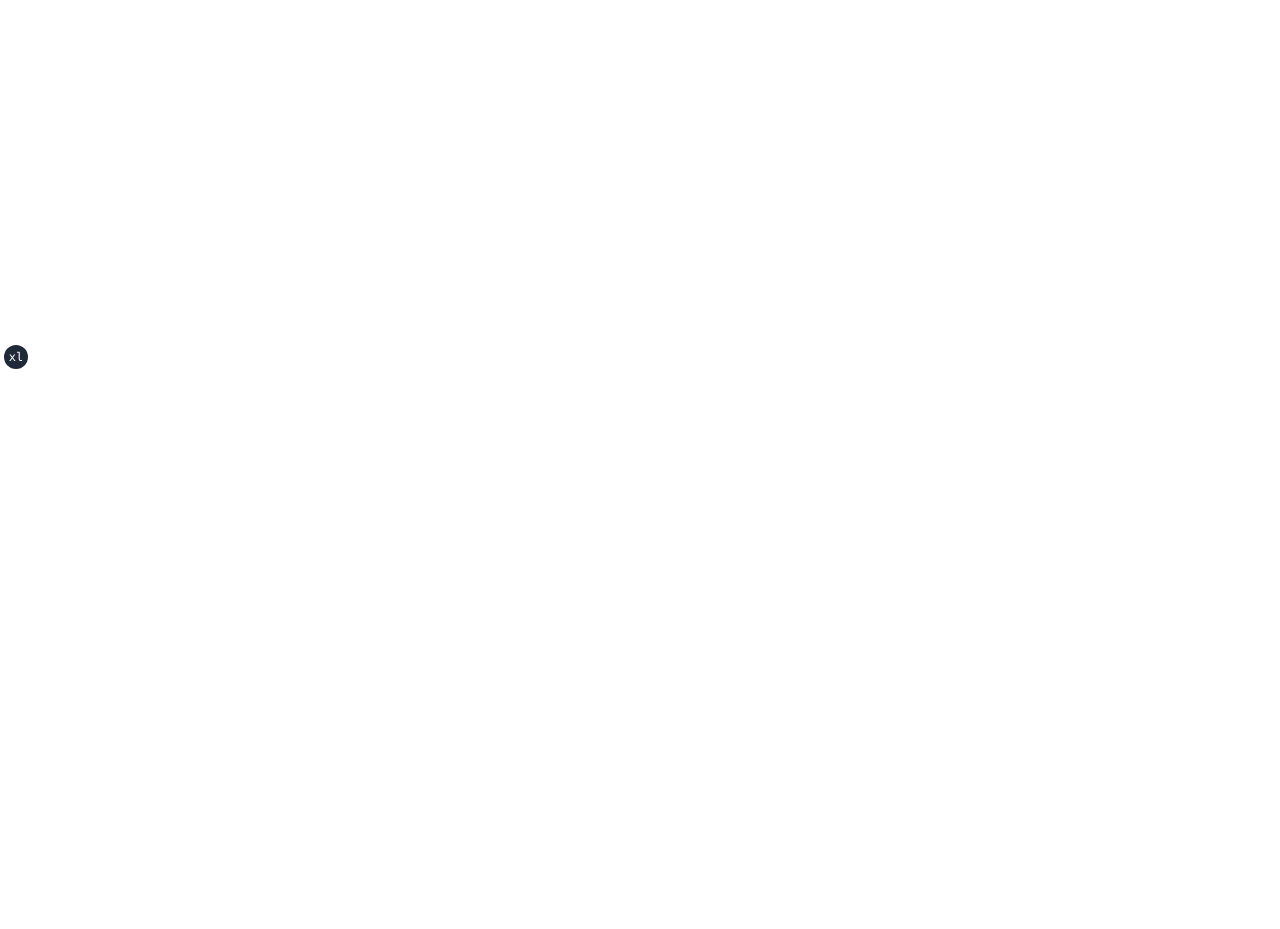
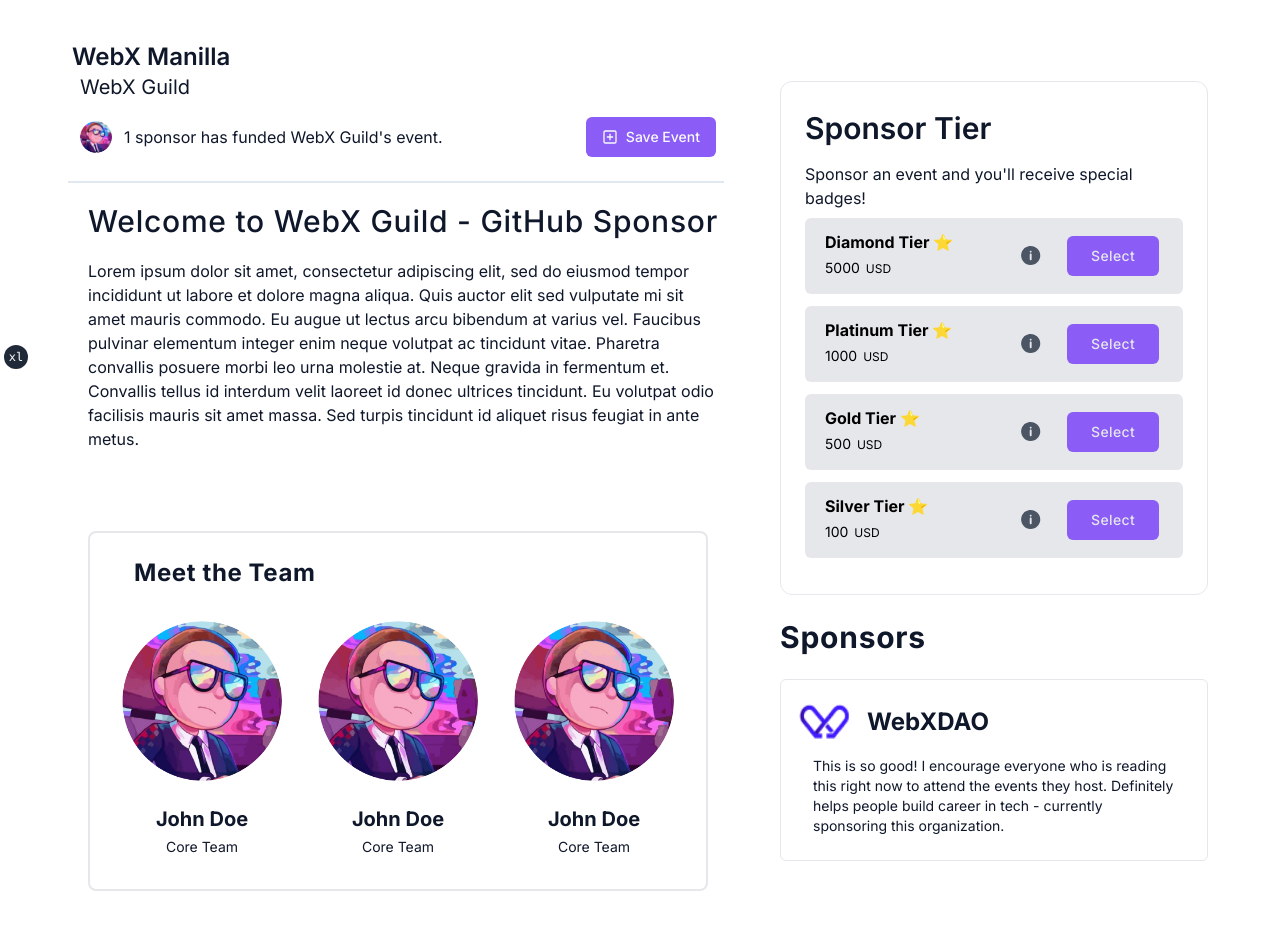
Before and after one commit to Guidlify/guidlify.com, a Next.js app: page /organization/sponsor in a window 1280 px wide. Before the commit this address had no page. Shown: the part 427-1356 px from the top of the page. Before the commit the page ends 800 px from the top, so only its background shows below. Built offline with nearby package versions, Linux system fonts and the light colour scheme.

Commit message:
feat: add sponsor page

```diff
--- /dev/null
+++ b/app/organization/sponsor/page.tsx
@@ -0,0 +1,270 @@
+"use client"
+
+import Image from "next/legacy/image"
+import Link from "next/link"
+
+import { Avatar, AvatarFallback, AvatarImage } from "@/components/ui/avatar"
+import { Button } from "@/components/ui/button"
+import {
+  HoverCard,
+  HoverCardContent,
+  HoverCardTrigger,
+} from "@/components/ui/hover-card"
+import AvatarOverLap from "@/components/home-page/avatar-overlap"
+import { Icons } from "@/components/icons"
+import BadgeSection from "@/components/organization/badge-section"
+import BannerOrganization from "@/components/organization/banner"
+import CreateEvent from "@/components/organization/create-event"
+
+const sponsorData = [
+  {
+    tier: "Diamond",
+    price: "5000",
+  },
+  {
+    tier: "Platinum",
+    price: "1000",
+  },
+  {
+    tier: "Gold",
+    price: "500",
+  },
+  {
+    tier: "Silver",
+    price: "100",
+  },
+]
+
+const badgeSponsorData = {
+  sponsor: [
+    {
+      title: "Sponsoring",
+      items: [
+        {
+          name: "WebXGuild",
+          url: "/organization/webxguild.png",
+        },
+        {
+          name: "WebXDAO",
+          url: "/organization/webxdao.png",
+        },
+      ],
+    },
+    {
+      title: "Organizations",
+      items: [
+        {
+          name: "WebXGuild",
+          url: "/organization/codepen.png",
+        },
+        {
+          name: "WebXDAO",
+          url: "/organization/ghost.png",
+        },
+      ],
+    },
+  ],
+  sponsoring: [
+    {
+      title: "Attending",
+      items: [
+        {
+          name: "WebX Manila",
+          date: "10/24/2023",
+        },
+        {
+          name: "ETHGlobal",
+          date: "12/23/2023",
+        },
+        {
+          name: "Hackcon",
+          date: "03/13/2023",
+        },
+      ],
+    },
+    {
+      title: "Past Events Attended",
+      items: [
+        {
+          name: "WebX Manila",
+          date: "10/24/2023",
+        },
+        {
+          name: "Polygon Hacks",
+          date: "12/23/2023",
+        },
+        {
+          name: "Chicken neck eater",
+          date: "12/23/2023",
+        },
+        {
+          name: "MLH Manila",
+          date: "12/23/2023",
+        },
+      ],
+    },
+  ],
+}
+
+const OrganizationPage = () => {
+  return (
+    <div className="container mb-20">
+      <BannerOrganization url="/organization/banner.png" />
+      <div className="mr-10 flex justify-end">
+        <div className="mr-3 mt-[-24px]">
+          <AvatarOverLap
+            size={36}
+            url={"/organization/avatar.png"}
+            option="black"
+          />
+        </div>
+        <span className="mt-1 text-sm text-white">
+          1k+ people interested are in this event!
+        </span>
+      </div>
+      <div className="flex px-10">
+        <div className="mr-8 flex flex-col">
+          <h1 className="mt-10 text-2xl font-semibold">WebX Manilla</h1>
+          <h3 className="mb-4 ml-2 text-xl">WebX Guild</h3>
+          <div className="mx-2 flex justify-between">
+            <div className="flex items-center justify-center">
+              <Avatar className="mr-2 h-8 w-8">
+                <AvatarImage
+                  src={"/organization/avatar.png"}
+                  alt="avatar image"
+                />
+                <AvatarFallback>{"GL"}</AvatarFallback>
+              </Avatar>
+              <span className="ml-1">
+                1 sponsor has funded WebX Guild&apos;s event.
+              </span>
+            </div>
+            <div className="mr-6">
+              <Button className="bg-violet-500">
+                <Icons.plusSquare className="mr-2 h-4 w-4 shrink-0" />
+                Save Event
+              </Button>
+            </div>
+          </div>
+          <div className="border-b-1 ml-[-4px] mt-6 w-[calc(100%-20px)] border" />
+          <div className="mx-4 text-left">
+            <h1 className="text-bold py-5 text-3xl font-medium tracking-wide">
+              Welcome to WebX Guild - GitHub Sponsor
+            </h1>
+            <p className="mr-4">
+              Lorem ipsum dolor sit amet, consectetur adipiscing elit, sed do
+              eiusmod tempor incididunt ut labore et dolore magna aliqua. Quis
+              auctor elit sed vulputate mi sit amet mauris commodo. Eu augue ut
+              lectus arcu bibendum at varius vel. Faucibus pulvinar elementum
+              integer enim neque volutpat ac tincidunt vitae. Pharetra convallis
+              posuere morbi leo urna molestie at. Neque gravida in fermentum et.
+              Convallis tellus id interdum velit laoreet id donec ultrices
+              tincidunt. Eu volutpat odio facilisis mauris sit amet massa. Sed
+              turpis tincidunt id aliquet risus feugiat in ante metus.{" "}
+            </p>
+            <div className="mr-6 mt-20 rounded-lg border-2 border-gray-200 px-8 py-2">
+              <h1 className="mb-8 ml-3 mt-4 text-2xl font-bold tracking-wide">
+                Meet the Team
+              </h1>
+              <div className="mb-6 flex justify-between">
+                {[1, 2, 3].map((index) => (
+                  <div
+                    key={index}
+                    className="flex flex-col items-center justify-center"
+                  >
+                    <Avatar className="h-40 w-40">
+                      <AvatarImage
+                        src={"/organization/avatar.png"}
+                        alt="avatar image"
+                      />
+                      <AvatarFallback>{"GL"}</AvatarFallback>
+                    </Avatar>
+                    <div className="mt-6 text-xl font-bold">John Doe</div>
+                    <div className="mt-1 text-sm">Core Team</div>
+                  </div>
+                ))}
+              </div>
+            </div>
+          </div>
+        </div>
+        <div className="flex flex-col">
+          <div className="border-1 mt-20 flex flex-col rounded-xl border border-gray-200 p-6">
+            <h1 className="mb-4 mt-1 text-3xl font-semibold">Sponsor Tier</h1>
+            <p className="mb-2">
+              Sponsor an event and you&apos;ll receive special badges!
+            </p>
+            {sponsorData.map((sponsorTier) => (
+              <div className="mb-3 h-[76px] w-[378px] rounded-md bg-gray-200 p-3 text-black dark:bg-gray-200/20 dark:text-white">
+                <div className="flex items-center">
+                  <div className="flex flex-col pl-2">
+                    <div className="text-md pb-1 font-bold">
+                      {sponsorTier.tier} Tier <span>⭐</span>
+                    </div>
+                    <p className="text-sm">
+                      {sponsorTier.price}{" "}
+                      <span className="pl-[2px] text-xs">USD</span>
+                    </p>
+                  </div>
+                  <div className="ml-auto mr-3 mt-1 flex items-center justify-center">
+                    <HoverCard>
+                      <HoverCardTrigger asChild>
+                        <Button
+                          variant="link"
+                          className="text-bg-300 text-lg underline"
+                        >
+                          <Icons.Info className="mr-2 h-6 w-6 text-gray-600 dark:text-white" />
+                        </Button>
+                      </HoverCardTrigger>
+                      <HoverCardContent className="w-80">
+                        <div className="flex space-x-8 pl-2 text-left">
+                          <div className="space-y-1">
+                            <div className="flex items-center justify-start">
+                              <Icons.check className="mr-2 h-4 w-4" /> Logo on
+                              Website, Banners
+                            </div>
+                            <div className="flex items-center justify-start">
+                              <Icons.check className="mr-2 h-4 w-4" /> Dedicated
+                              Post
+                            </div>
+                            <div className="flex items-center justify-start">
+                              <Icons.check className="mr-2 h-4 w-4" /> Story
+                              Promotion
+                            </div>
+                          </div>
+                        </div>
+                      </HoverCardContent>
+                    </HoverCard>
+                    <Button className="rounded-md bg-violet-500 px-6 py-2 text-sm font-medium tracking-wide text-gray-200 hover:bg-violet-600 hover:text-gray-100">
+                      Select
+                    </Button>
+                  </div>
+                </div>
+              </div>
+            ))}
+          </div>
+          <div className="mt-6">
+            <h1 className="mb-6 text-3xl font-bold tracking-wide">Sponsors</h1>
+            <div className="border-1 rounded-md border border-gray-200 p-4">
+              <div className="flex items-center">
+                <Image
+                  alt={"webxdao"}
+                  src={"/organization/webxdao.png"}
+                  width={54}
+                  height={48}
+                />
+                <span className="ml-4 mt-1 text-2xl font-bold">WebXDAO</span>
+              </div>
+              <p className="mb-2 mt-3 px-4 text-sm">
+                This is so good! I encourage everyone who is reading this right
+                now to attend the events they host. Definitely helps people
+                build career in tech - currently sponsoring this organization.{" "}
+              </p>
+            </div>
+          </div>
+        </div>
+      </div>
+    </div>
+  )
+}
+
+export default OrganizationPage
--- a/app/organization/user/page.tsx
+++ b/app/organization/user/page.tsx
@@ -171,7 +171,7 @@
           <div className="flex flex-col">
             <h1 className="pb-4 text-xl font-bold">Events Interested In</h1>
             {eventData.map((eventInfo) => (
-              <div className="mb-8 h-[84px] w-[480px] rounded-lg bg-white p-4 text-black">
+              <div className="mb-8 h-[84px] w-[480px] rounded-lg bg-gray-200 p-4 text-black dark:bg-white">
                 <div className="flex">
                   <div className="w-74 flex-col pl-2 pr-12">
                     <div className="pb-1 text-sm font-bold">
```
